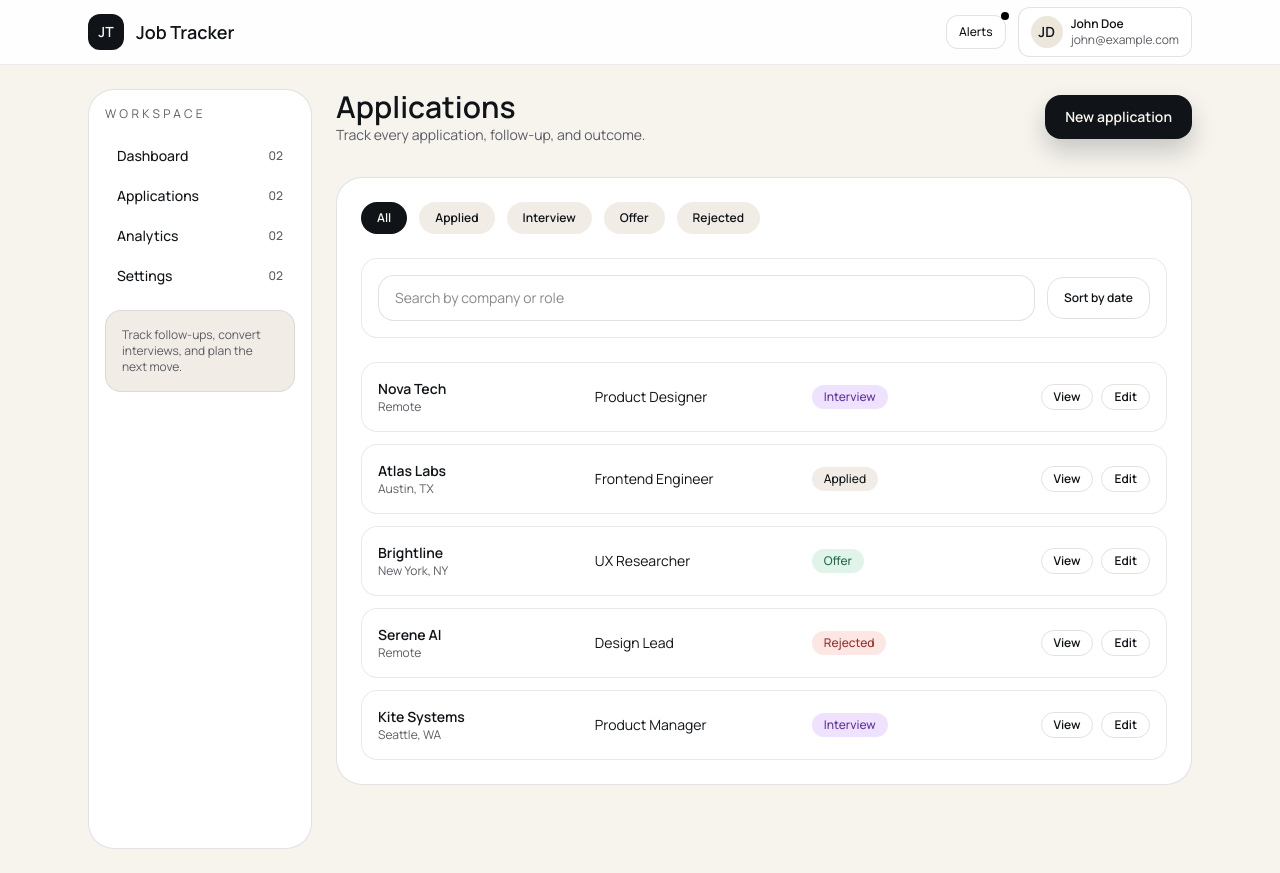
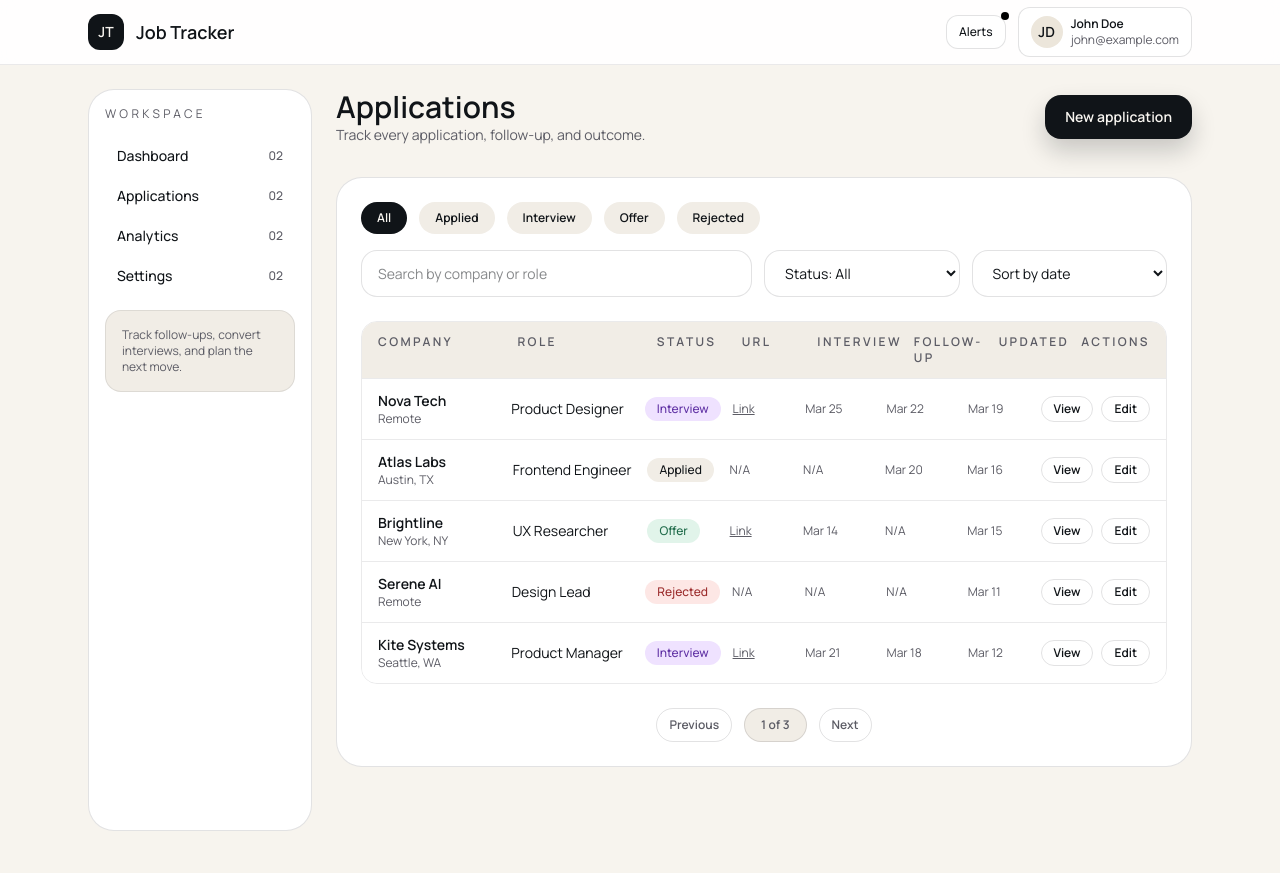
Before and after one commit to thanheuro20057-cloud/job-tracking-application-project, a Next.js app: page /applications in a window 1280 px wide. Built offline with nearby package versions, Linux system fonts and the light colour scheme.

Commit message:
Feat: Improve applications list with richer data and filters

```diff
--- a/src/app/(app)/applications/page.tsx
+++ b/src/app/(app)/applications/page.tsx
@@ -86,12 +86,16 @@ export default function ApplicationsPage() {
             Track every application, follow-up, and outcome.
           </p>
         </div>
-        <button className="rounded-2xl bg-primary px-5 py-3 text-sm font-semibold text-primary-foreground shadow-[0_12px_24px_rgba(16,20,24,0.2)]">
+        <Link
+          className="rounded-2xl bg-primary px-5 py-3 text-sm font-semibold text-primary-foreground shadow-[0_12px_24px_rgba(16,20,24,0.2)]"
+          href="/applications/new"
+        >
           New application
-        </button>
+        </Link>
       </section>
 
       <section className="rounded-[26px] border border-border bg-card p-6">
+        <div className="space-y-4">
           <div className="flex flex-wrap gap-3">
             {filters.map((filter, index) => (
               <button
@@ -105,45 +109,119 @@ export default function ApplicationsPage() {
             ))}
           </div>
 
-        <div className="mt-6 rounded-2xl border border-border/70 bg-white/80 p-4">
-          <div className="flex flex-wrap items-center gap-3">
+          <div className="grid gap-3 lg:grid-cols-[2fr_1fr_1fr]">
             <input
-              className="flex-1 rounded-2xl border border-border bg-white px-4 py-3 text-sm"
+              className="w-full rounded-2xl border border-border bg-white px-4 py-3 text-sm"
               placeholder="Search by company or role"
             />
-            <button className="rounded-2xl border border-border px-4 py-3 text-xs font-semibold">
-              Sort by date
-            </button>
+            <select className="w-full rounded-2xl border border-border bg-white px-4 py-3 text-sm">
+              <option>Status: All</option>
+              <option>Applied</option>
+              <option>Interview</option>
+              <option>Offer</option>
+              <option>Rejected</option>
+            </select>
+            <select className="w-full rounded-2xl border border-border bg-white px-4 py-3 text-sm">
+              <option>Sort by date</option>
+              <option>Sort by status</option>
+              <option>Sort by follow-up</option>
+            </select>
           </div>
         </div>
 
-        <div className="mt-6 space-y-3">
+        <div className="mt-6 hidden md:block overflow-hidden rounded-2xl border border-border/70">
+          <div className="grid grid-cols-[1.4fr_1.4fr_0.8fr_0.7fr_0.8fr_0.8fr_0.7fr_0.7fr] gap-3 bg-secondary px-4 py-3 text-xs font-semibold uppercase tracking-[0.2em] text-muted-foreground">
+            <div>Company</div>
+            <div>Role</div>
+            <div>Status</div>
+            <div>URL</div>
+            <div>Interview</div>
+            <div>Follow-up</div>
+            <div>Updated</div>
+            <div className="text-right">Actions</div>
+          </div>
           {applications.map((app) => (
             <div
-              key={`${app.company}-${app.role}`}
-              className="grid gap-3 rounded-2xl border border-border/70 bg-white/80 px-4 py-4 text-sm md:grid-cols-[2fr_2fr_1fr_1fr_1fr] md:items-center"
+              key={app.id}
+              className="grid grid-cols-[1.4fr_1.4fr_0.8fr_0.7fr_0.8fr_0.8fr_0.7fr_0.7fr] items-center gap-3 border-t border-border/70 bg-white/80 px-4 py-3 text-sm"
             >
               <div>
                 <p className="font-semibold">{app.company}</p>
                 <p className="text-xs text-muted-foreground">{app.location}</p>
               </div>
-              <p className="text-sm">{app.role}</p>
-              <span
-                className={`w-fit rounded-full px-3 py-1 text-xs font-medium ${statusStyles[app.status]}`}
-              >
+              <p>{app.role}</p>
+              <span className={`w-fit rounded-full px-3 py-1 text-xs font-medium ${statusStyles[app.status]}`}>
                 {app.status}
               </span>
-              <p className="text-xs text-muted-foreground">{app.date}</p>
-              <div className="flex gap-2">
-                <button className="rounded-full border border-border px-3 py-1 text-xs font-semibold">
+              <div className="text-xs text-muted-foreground">
+                {app.jobUrl ? (
+                  <a className="underline" href={app.jobUrl} target="_blank" rel="noreferrer">
+                    Link
+                  </a>
+                ) : (
+                  "N/A"
+                )}
+              </div>
+              <div className="text-xs text-muted-foreground">{app.interviewDate || "N/A"}</div>
+              <div className="text-xs text-muted-foreground">{app.nextFollowUp || "N/A"}</div>
+              <div className="text-xs text-muted-foreground">{app.lastUpdated}</div>
+              <div className="flex justify-end gap-2 text-xs">
+                <Link className="rounded-full border border-border px-3 py-1 font-semibold" href={`/applications/${app.id}`}>
                   View
-                </button>
-                <button className="rounded-full border border-border px-3 py-1 text-xs font-semibold">
+                </Link>
+                <Link
+                  className="rounded-full border border-border px-3 py-1 font-semibold"
+                  href={`/applications/${app.id}/edit`}
+                >
                   Edit
-                </button>
+                </Link>
               </div>
             </div>
           ))}
+        </div>
+
+        <div className="mt-6 space-y-4 md:hidden">
+          {applications.map((app) => (
+            <div key={app.id} className="rounded-2xl border border-border/70 bg-white/80 p-4 text-sm">
+              <div className="flex items-start justify-between gap-3">
+                <div>
+                  <p className="font-semibold">{app.company}</p>
+                  <p className="text-xs text-muted-foreground">{app.role}</p>
+                </div>
+                <span className={`rounded-full px-3 py-1 text-xs font-medium ${statusStyles[app.status]}`}>
+                  {app.status}
+                </span>
+              </div>
+              <div className="mt-3 space-y-1 text-xs text-muted-foreground">
+                <p>Location: {app.location}</p>
+                <p>Interview: {app.interviewDate || "N/A"}</p>
+                <p>Follow-up: {app.nextFollowUp || "N/A"}</p>
+                <p>Updated: {app.lastUpdated}</p>
+              </div>
+              <div className="mt-4 flex gap-2">
+                <Link
+                  className="flex-1 rounded-full border border-border px-3 py-2 text-center text-xs font-semibold"
+                  href={`/applications/${app.id}`}
+                >
+                  View
+                </Link>
+                <Link
+                  className="flex-1 rounded-full border border-border px-3 py-2 text-center text-xs font-semibold"
+                  href={`/applications/${app.id}/edit`}
+                >
+                  Edit
+                </Link>
+              </div>
+            </div>
+          ))}
+        </div>
+
+        <div className="mt-6 flex items-center justify-center gap-3 text-xs text-muted-foreground">
+          <button className="rounded-full border border-border px-3 py-2 font-semibold">Previous</button>
+          <span className="rounded-full border border-border bg-secondary px-4 py-2 font-semibold">
+            1 of 3
+          </span>
+          <button className="rounded-full border border-border px-3 py-2 font-semibold">Next</button>
         </div>
       </section>
     </div>
```
Lines whose indentation alone changed are shown as unchanged.
